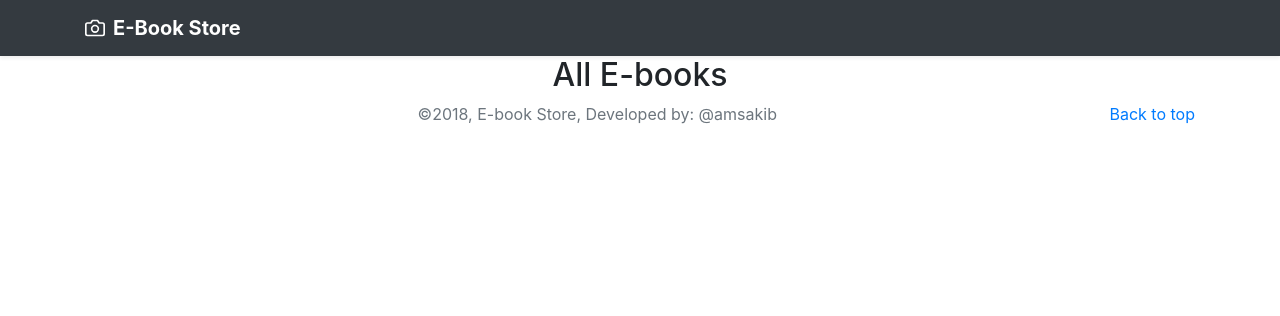
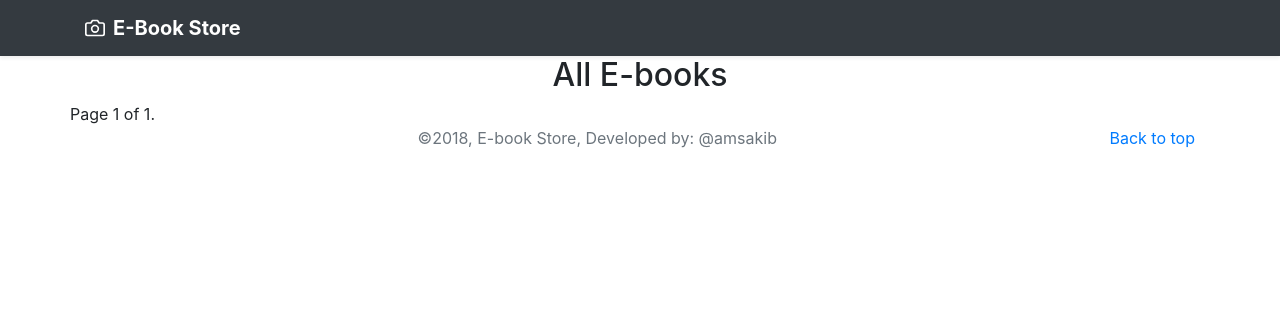
Before and after one commit to amsakib/ebookstore-project, a Django app: page /ebooks/ in a window 1280 px wide. Shown: the top 316 px of the page. Run offline with Django 3.2, Linux system fonts and the light colour scheme; data that the repository does not hold is empty; some libraries are stand-ins or nearby versions.

Commit message:
Added pagination

```diff
--- a/ebook/templates/ebook/ebooks.html
+++ b/ebook/templates/ebook/ebooks.html
@@ -16,4 +16,23 @@
             </div>
             {% endfor %}
         </div>
+<div class="row text-center">
+    <div class="pagination">
+        <span class="step-links">
+            {% if ebooks.has_previous %}
+                <a href="?page=1">&laquo; first</a>
+                <a href="?page={{ ebooks.previous_page_number }}">previous</a>
+            {% endif %}
+
+            <span class="current">
+                Page {{ ebooks.number }} of {{ ebooks.paginator.num_pages }}.
+            </span>
+
+            {% if ebooks.has_next %}
+                <a href="?page={{ ebooks.next_page_number }}">next</a>
+                <a href="?page={{ ebooks.paginator.num_pages }}">last &raquo;</a>
+            {% endif %}
+        </span>
+    </div>
+</div>
 {% endblock main %}
--- a/ebook/views.py
+++ b/ebook/views.py
@@ -1,5 +1,6 @@
 from django.shortcuts import render, get_object_or_404
 from .models import Category, Ebook
+from django.core.paginator import Paginator
 
 def home(request):
     ebooks = Ebook.objects.order_by('-id')[:8]
@@ -16,6 +17,14 @@
 def category(request, category_id):
     category = get_object_or_404(Category, pk = category_id)
     ebooks = category.ebook_set.all()
+
+    paginator = Paginator(ebooks, 12)
+    try:
+        page = request.GET['page']
+    except:
+        page = 1
+    ebooks = paginator.get_page(page)
+
     return render(request, 'ebook/category.html', {
 		'category' : category,
 		'ebooks' : ebooks
@@ -23,6 +32,12 @@
 
 def ebooks(request):
     ebooks = Ebook.objects.all()
+    paginator = Paginator(ebooks, 12)
+    try:
+        page = request.GET['page']
+    except:
+        page = 1
+    ebooks = paginator.get_page(page)
     return render(request, 'ebook/ebooks.html', {
 		'ebooks': ebooks,
 		})
```
Also changed, not shown: ebook/templates/ebook/category.html (+20 -0 lines).
